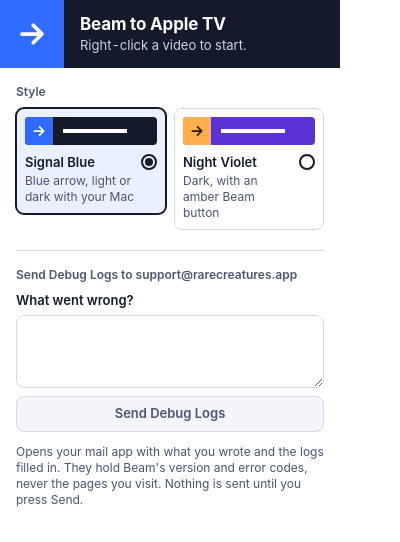
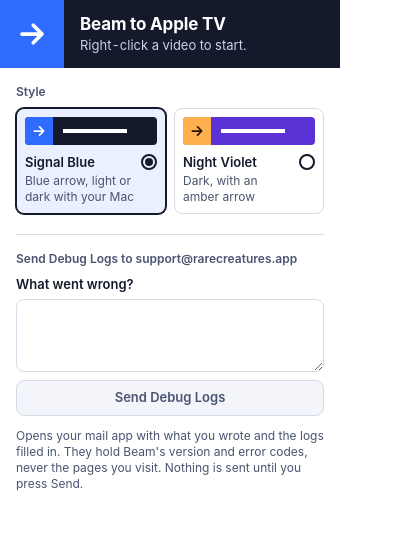
Before and after one commit to HarrisonFischberg/beam-for-safari, a browser extension: page extension/popup.html in a window 400 px wide. Drawn offline with Linux system fonts and the light colour scheme.

Commit message:
Night Violet description says arrow; version 1.1 for the TestFlight trial
Co-Authored-By: Claude Fable 5.2 <noreply@anthropic.com>

```diff
--- a/extension/popup.html
+++ b/extension/popup.html
@@ -20,7 +20,7 @@
       <p class="gate-group-label" id="style-label">Style</p>
       <ul class="gate-list gate-styles" role="radiogroup" aria-labelledby="style-label">
         <li><button type="button" class="gate-item" role="radio" aria-checked="true" data-style="signal" id="style-signal"><span class="gate-swatch signal" aria-hidden="true"><span><svg viewBox="0 0 24 24" fill="none" stroke="currentColor" stroke-width="3" stroke-linecap="round" stroke-linejoin="round" aria-hidden="true"><path d="M4 12h15M13 5l7 7-7 7"/></svg></span></span><span class="gate-meta"><b>Signal Blue</b><span>Blue arrow, light or dark with your Mac</span></span><span class="gate-radio" aria-hidden="true"></span></button></li>
-        <li><button type="button" class="gate-item" role="radio" aria-checked="false" data-style="violet" id="style-violet"><span class="gate-swatch violet" aria-hidden="true"><span><svg viewBox="0 0 24 24" fill="none" stroke="currentColor" stroke-width="3" stroke-linecap="round" stroke-linejoin="round" aria-hidden="true"><path d="M4 12h15M13 5l7 7-7 7"/></svg></span></span><span class="gate-meta"><b>Night Violet</b><span>Dark, with an amber Beam button</span></span><span class="gate-radio" aria-hidden="true"></span></button></li>
+        <li><button type="button" class="gate-item" role="radio" aria-checked="false" data-style="violet" id="style-violet"><span class="gate-swatch violet" aria-hidden="true"><span><svg viewBox="0 0 24 24" fill="none" stroke="currentColor" stroke-width="3" stroke-linecap="round" stroke-linejoin="round" aria-hidden="true"><path d="M4 12h15M13 5l7 7-7 7"/></svg></span></span><span class="gate-meta"><b>Night Violet</b><span>Dark, with an amber arrow</span></span><span class="gate-radio" aria-hidden="true"></span></button></li>
       </ul>
       <p class="gate-group-label" id="debug-label">Send Debug Logs to support@rarecreatures.app</p>
       <label class="gate-detail" for="problem">What went wrong?</label>
```
Also changed, not shown: extension/manifest.json.
